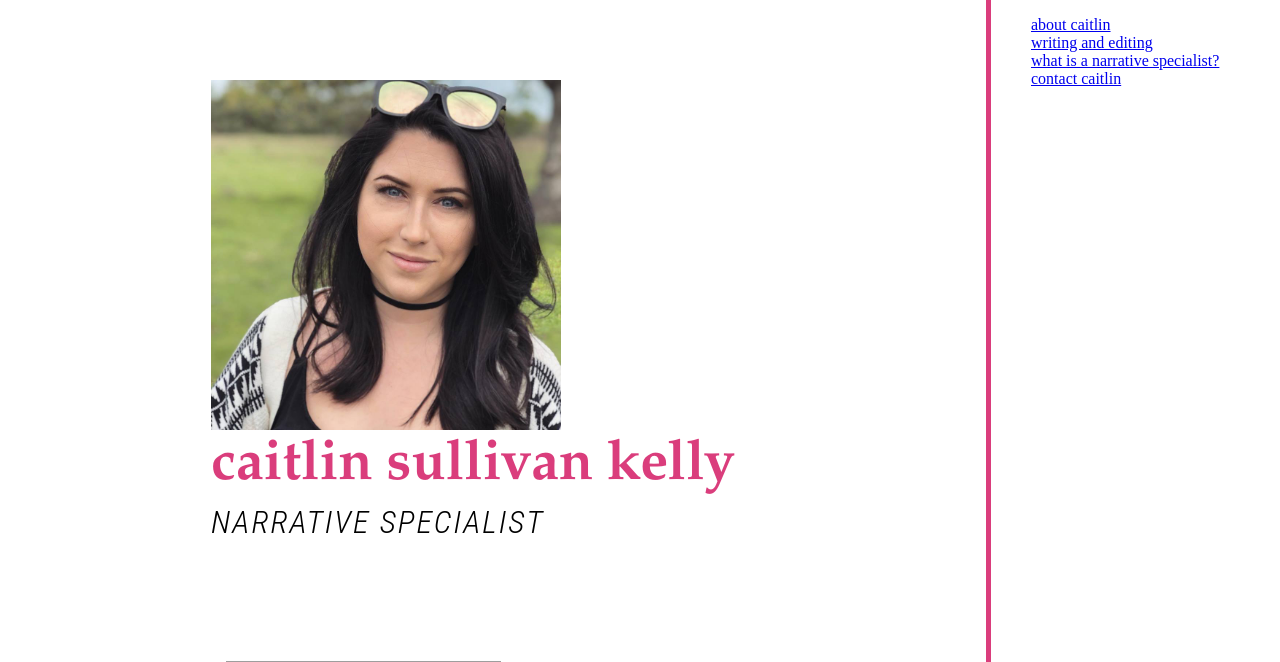
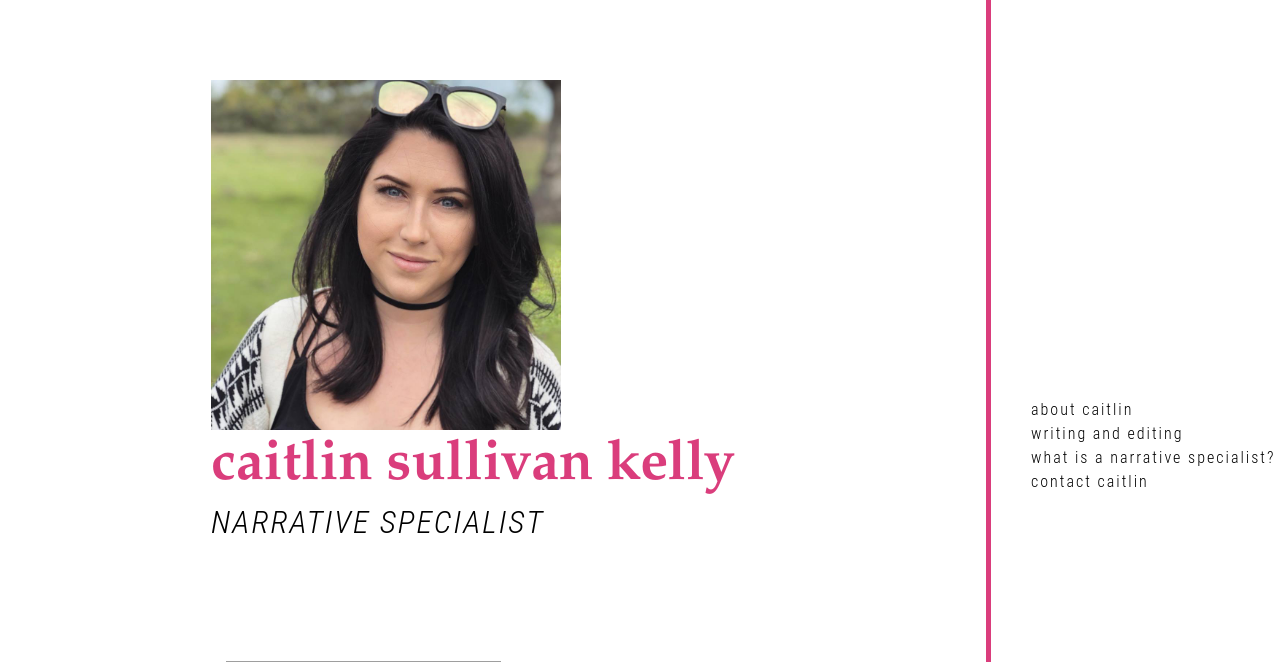
Before and after one commit to construktivist/caitlin_portfolio, a PHP site: page / in a window 1280 px wide. Shown: the top 662 px of the page. Run offline with PHP 8.4, Linux system fonts and the light colour scheme; some libraries are stand-ins or nearby versions; grey boxes are pictures that could not be loaded.

Commit message:
Added styles to nav. Created active class and functionality to update links on click

```diff
--- a/css/main.css
+++ b/css/main.css
@@ -93,7 +93,7 @@ body {
       body .content .section .social li {
         border: 3px solid #F25DA0;
         margin: 0 10px;
-        padding: 5px; }
+        padding: 10px; }
       body .content .section .social .fa-twitter:before, body .content .section .social .fa-linkedin:before, body .content .section .social .fa-instagram:before {
         font-size: 3rem;
         color: #643A85; }
@@ -103,6 +103,8 @@ body {
       padding-right: 40px; }
       body .content .section {
         text-align: left; }
+        body .content .section h2 {
+          text-align: right; }
         body .content .section .intro-content {
           display: block;
           margin: 80px auto;
@@ -121,7 +123,7 @@ body {
           body .content .section .about-content .headshot {
             width: 275px;
             height: 350px; }
-        body .content .section .writing-content h2, body .content .section .writing-content h4 {
+        body .content .section .writing-content h4 {
           text-align: right; }
         body .content .section .writing-content .work img {
           width: 185px;
@@ -137,7 +139,9 @@ body {
             text-align: left; }
           body .content .section .writing-content .game img {
             width: 650px;
-            height: 310px; } }
+            height: 310px; }
+        body .content .section .social {
+          text-align: right; } }
   body .nav {
     position: fixed;
     top: 0;
@@ -158,7 +162,7 @@ body {
         display: block;
         width: 100%;
         position: absolute;
-        top: 34px;
+        top: 31px;
         padding: 0;
         background: white;
         overflow-y: scroll;
@@ -168,17 +172,29 @@ body {
           text-align: center;
           width: 100vw;
           margin: 20px 0;
-          list-style-type: none; }
+          list-style-type: none;
+          font-family: "Roboto Condensed", "Helvetica", "sans-serif"; }
+      body .nav ul li {
+        margin-bottom: 5px; }
+        body .nav ul li a {
+          text-decoration: none;
+          font-family: "Roboto Condensed", "Helvetica", "sans-serif";
+          font-weight: lighter;
+          letter-spacing: 2px;
+          color: black; }
+          body .nav ul li a:hover {
+            color: #F25DA0; }
+          body .nav ul li a.active {
+            color: #F25DA0; }
     @media (min-width: 768px) {
       body .nav {
         position: relative;
         display: block;
         background-color: white; }
-        body .nav .nav-wrapper {
+        body .nav ul {
           display: block;
           position: fixed;
-          list-style-type: none; }
+          list-style-type: none;
+          margin-top: 400px; }
         body .nav .mobile-nav-button {
           display: none; } }
-  body .hide {
-    display: none; }
--- a/index.html
+++ b/index.html
@@ -113,9 +113,12 @@
                     </div>
                 </div>
                 <div id="specialist-section" class="section">
+                    <div class="specialist-content">
                         <h2>narrative specialist</h2>
                     </div>
+                </div>
                 <div id="contact-section" class="section">
+                    <div class="contact-content">
                         <h2>contact caitlin</h2>
                         <ul class="social">
                             <li class="fab fa-twitter"></li>
@@ -124,11 +127,12 @@
                         </ul>
                     </div>
                 </div>
+            </div>
             <div class="nav">
                     <button class="fas fa-bars mobile-nav-button"></button>
                     <ul class="nav-wrapper">
                         <li>
-                            <a href="#about-section">about caitlin</a>
+                            <a id="about-link" href="#about-section">about caitlin</a>
                         </li>
                         <li>
                             <a href="#writing-section">writing and editing</a>
--- a/javascript/scripts.js
+++ b/javascript/scripts.js
@@ -4,4 +4,13 @@ window.onload = function() {
     $('.mobile-nav-button').on('click', function(){
         $('ul').toggleClass('open');
     })
+
+    $('a').on('click', function(){
+        $("a.active").toggleClass('active');
+        $(this).toggleClass('active');
+    })
+
+    $('#about-section').scroll(function(){
+        $('#about-link').toggleClass('active');
+    })
 }
--- a/scss/main.scss
+++ b/scss/main.scss
@@ -117,7 +117,7 @@ body {
                     li {
                         border: 3px solid $pink;
                         margin: 0 10px;
-                        padding: 5px;
+                        padding: 10px;
                 }
 
                 .fa-twitter:before, .fa-linkedin:before, .fa-instagram:before {
@@ -132,6 +132,9 @@ body {
             padding-right: 40px;
             .section {
                 text-align: left;
+                h2 {
+                    text-align: right;
+                }
                 .intro-content {
                     display: block;
                     margin: 80px auto;
@@ -157,7 +160,7 @@ body {
                     }
                 }
                 .writing-content {
-                    h2, h4 {
+                    h4 {
                         text-align: right;
                     }
                     .work {
@@ -183,6 +186,9 @@ body {
                             height: 310px;
                         }
                     }
+                }
+                .social {
+                    text-align: right;
                 }
             }
         }
@@ -210,7 +216,7 @@ body {
                 display: block;
                 width: 100%;
                 position: absolute;
-                top: 34px;
+                top: 31px;
                 padding: 0;
                 background: white;
                 overflow-y: scroll;
@@ -221,6 +227,23 @@ body {
                     width: 100vw;
                     margin: 20px 0;
                     list-style-type: none;
+                    font-family: $sans-serif;
+                }
+            }
+            li {
+                margin-bottom: 5px;
+                a {
+                    text-decoration: none;
+                    font-family: $sans-serif;
+                    font-weight: lighter;
+                    letter-spacing: 2px;
+                    color: black;
+                    &:hover {
+                        color: $pink;
+                    }
+                    &.active {
+                        color: $pink;
+                    }
                 }
             }
         }
@@ -229,10 +252,11 @@ body {
             position: relative;
             display: block;
             background-color: white;
-            .nav-wrapper {
+            ul {
                 display: block;
                 position: fixed;
                 list-style-type: none;
+                margin-top: 400px;
             }
             .mobile-nav-button {
                 display: none;
@@ -240,7 +264,4 @@ body {
         }
     }
 
-    .hide {
-        display: none;
-    }
 }
```
Lines whose indentation alone changed are shown as unchanged.
